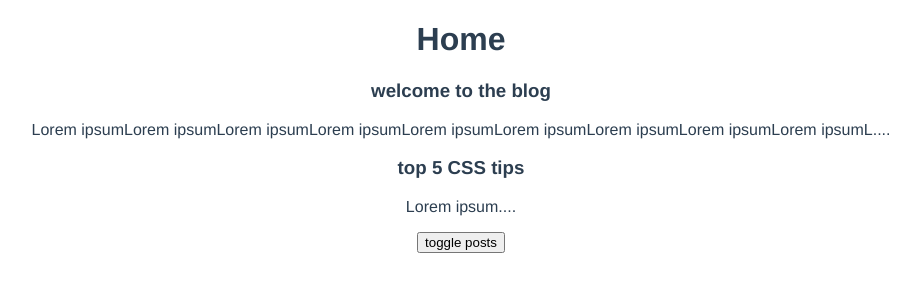
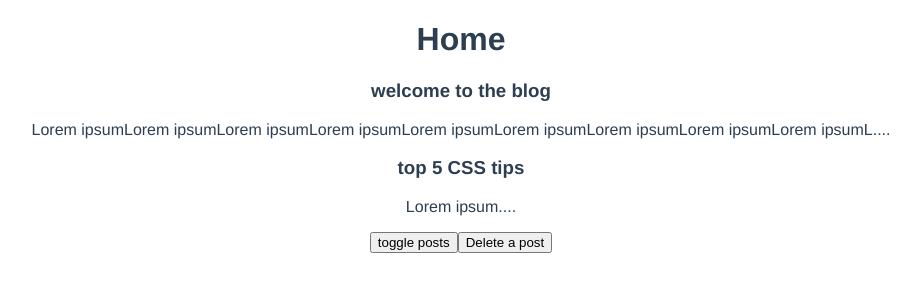
Before and after one commit to Erwan228/blog-test, a Vue app: page / in a window 1280 px wide. Shown: the top 300 px of the page, without its empty margins (179-1077 px from the left). Built offline with nearby package versions, Linux system fonts and the light colour scheme.

Commit message:
Update Home.vue

```diff
--- a/src/views/Home.vue
+++ b/src/views/Home.vue
@@ -3,6 +3,7 @@
     <h1>Home</h1>
     <PostList v-if="showPosts" :posts="posts"/>
     <button @click="showPosts = !showPosts">toggle posts</button>
+    <button @click="posts.pop()">Delete a post</button>
   </div>
 </template>
 
```
